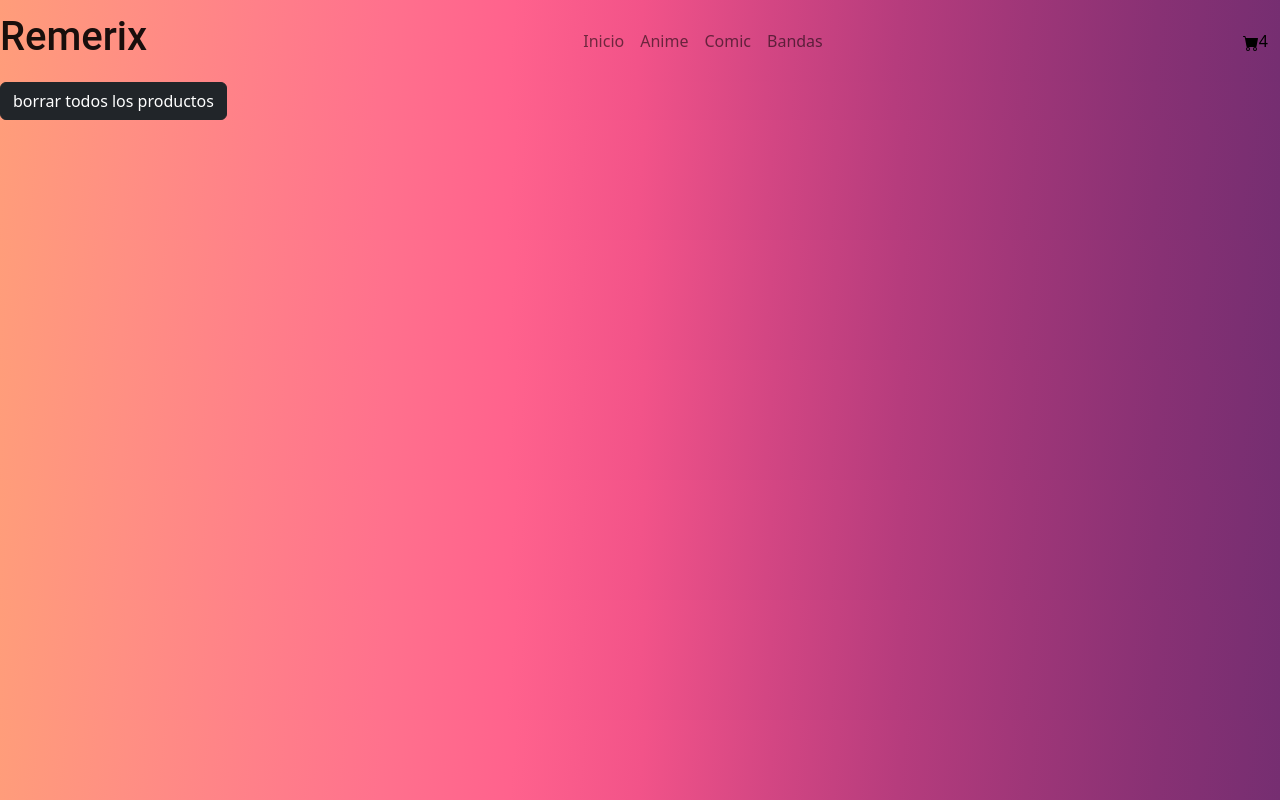
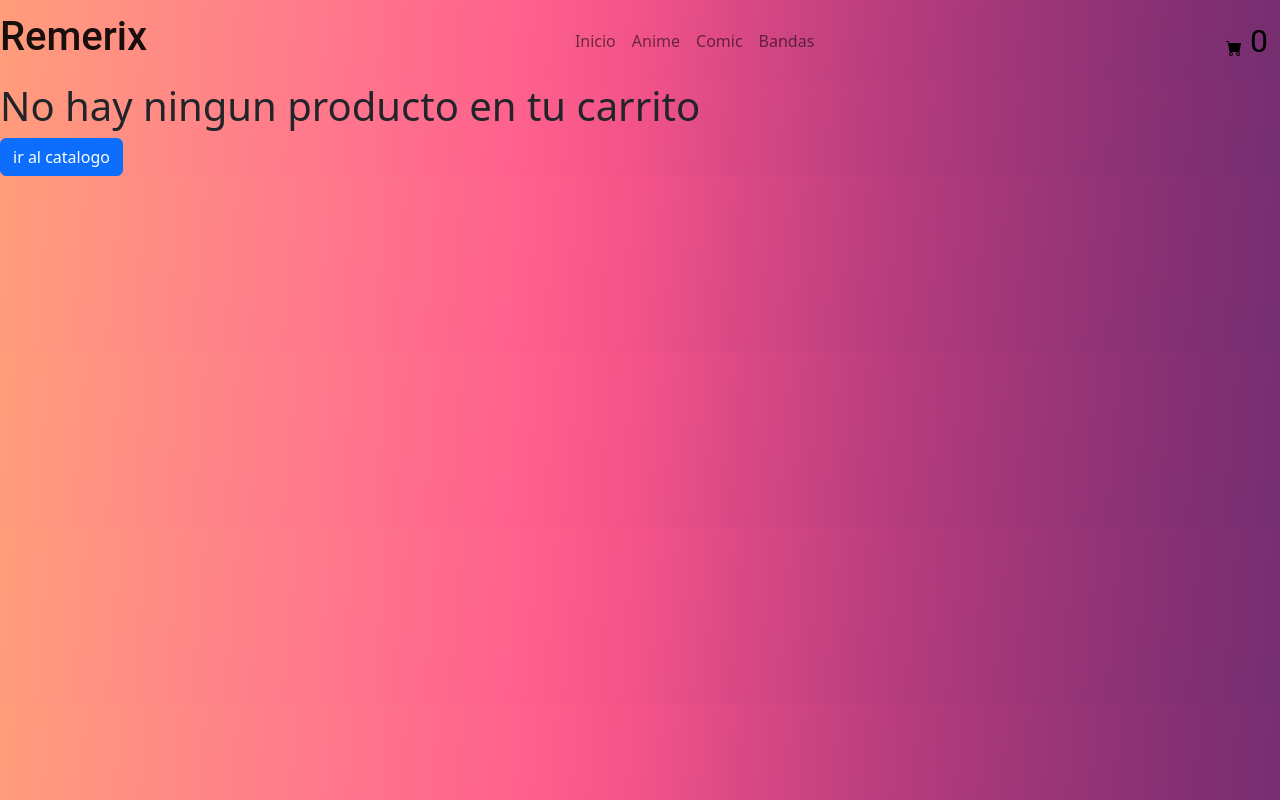
Before and after one commit to xdigifranx/react-franco-ibarra, a React (Create React App) app: page /cart in a window 1280 px wide. Built offline with nearby package versions, Linux system fonts and the light colour scheme.

Commit message:
desafio Cart View

```diff
--- a/src/App.css
+++ b/src/App.css
@@ -40,3 +40,19 @@ span{
   color: black;
   text-decoration: none;
 }
+.tabla{
+  background-image: linear-gradient(95deg, #ff9d7a 0, #ff8f83 10%, #ff8089 20%, #ff718d 30%, #ff628d 40%, #f25389 50%, #d34683 60%, #b63c7d 70%, #9e3678 80%, #883174 90%, #752e71 100%);
+  border-radius: 20px;
+  margin-left: auto;
+  margin-right: auto;
+  text-align: center;
+  width: 20vw;
+}
+.boton-derecho{
+  display: block;
+  margin-right: auto;
+}
+.bton{
+  font-weight: bold;
+
+}
--- a/src/components/Cart.js
+++ b/src/components/Cart.js
@@ -1,24 +1,53 @@
 import { useContext } from "react";
 import { CartContext } from "./CartContext";
+import { Link} from "react-router-dom";
 
 const Cart=()=>{
-    const ctx = useContext(CartContext);
+    const {cartList,removeItem,clear,totalprecio} = useContext(CartContext);
+    if (cartList.length === 0) {
+        return(
+        <>
+        <h1>No hay ningun producto en tu carrito</h1>
+        <Link to='/'><button className="btn btn-primary">ir al catalogo</button>
+        </Link></>)
+    }
+
 
     return(
     <>
     <div >
-    <button className="btn btn-dark" onClick={ctx.clear}>borrar todos los productos</button>
+    <Link to='/'><button className="btn btn-primary boton-derecho">ir al catalogo</button>
+    </Link>
         {
-        ctx.cartList.map(item =>
+        cartList.map(item =>
         <div key={item.key} className="card flex">
             <img src={item.pictureUrl} className="card-img-top" alt="..."></img>
             <div className="card-body">
                 <h4 className="card-title">{item.titulo}</h4>
                 <h5 className="card-text">${item.precio}</h5>
-                <h5>items:{item.qty}</h5>
-                <button className="btn btn-primary" onClick={()=>ctx.removeItem(item.key)}>borrar</button>
+                <h5>Items:{item.qty}</h5>
+                <h5>Subtotal:{item.precio* item.qty}</h5>
+                <button className="btn btn-primary" onClick={()=>removeItem(item.key)}>borrar</button>
             </div>
         </div>)}
+    <button className="btn btn-dark" onClick={clear}>borrar todos los productos</button>
+    <table className=" table tabla btn-dark">
+<thead>
+    <tr>
+    <th scope="col">productos</th>
+    </tr>
+</thead>
+<tbody>
+    <tr>
+    <th scope="row">total:{totalprecio()}</th>
+    </tr>
+    <tr>
+    <th>
+    <button className="btn bton">Comprar el producto</button>
+    </th>
+    </tr>
+</tbody>
+</table>
     </div>
     </>
     )
--- a/src/components/CartContext.js
+++ b/src/components/CartContext.js
@@ -19,8 +19,10 @@ const CartContextProvider =({children})=>{
     const totalprecio=()=>{
         return cartList.reduce((prev,act) =>prev+act.qty*act.precio,0)
     }
-
-    const totalProducts = ()=>cartList.reduce((acumulador, productosAc)=>acumulador + productosAc.qty,0)
+const totalProducts=()=>{
+    let prod= cartList.map(item=>item.qty);
+    return prod.reduce((acumulador, qty)=>acumulador+=qty,0);
+}
 
         const clear = ()=>{
             setCartList([]);
--- a/src/components/CartWidget.js
+++ b/src/components/CartWidget.js
@@ -1,9 +1,15 @@
+import { useContext } from "react";
 import { BsFillCartFill } from "react-icons/bs";
+import { CartContext } from "./CartContext";
+
 
 const CartWidget = () =>{
+    const { totalProducts } =useContext(CartContext);
+
     return (
         <>
-        <BsFillCartFill className="cart"/>4
+            <BsFillCartFill  className="cart"></BsFillCartFill>
+            <span> {totalProducts()}</span>
         </>
     )
 };
--- a/src/components/ItemDetail.js
+++ b/src/components/ItemDetail.js
@@ -7,7 +7,7 @@ const ItemDetail=({item})=>{
     const ctx= useContext(CartContext);
 
     const onAdd = (qty)=>{
-        alert("se agrego al carrito")
+        alert("se agrego "+qty+" productos al carrito")
         setItemCount(qty)
         ctx.addItem(item,qty);
     }
--- a/src/components/ItemDetailContainer.js
+++ b/src/components/ItemDetailContainer.js
@@ -12,7 +12,6 @@ const ItemDetailContainer = ()=>{
     const [item, setItem]= useState({});
 
     const {key}= useParams()
-    console.log(key);
 
     const Fetch = (producto)=>{
 
```
